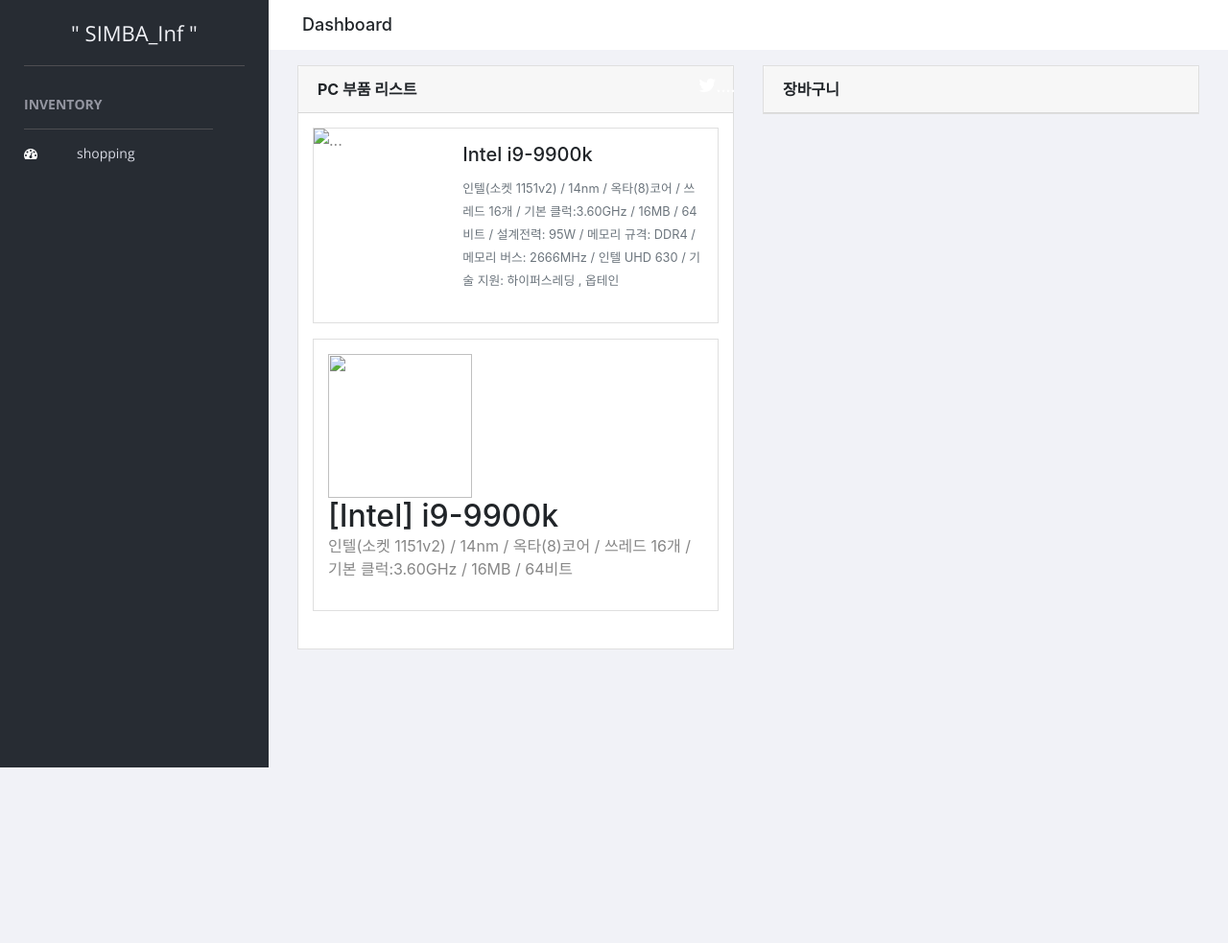
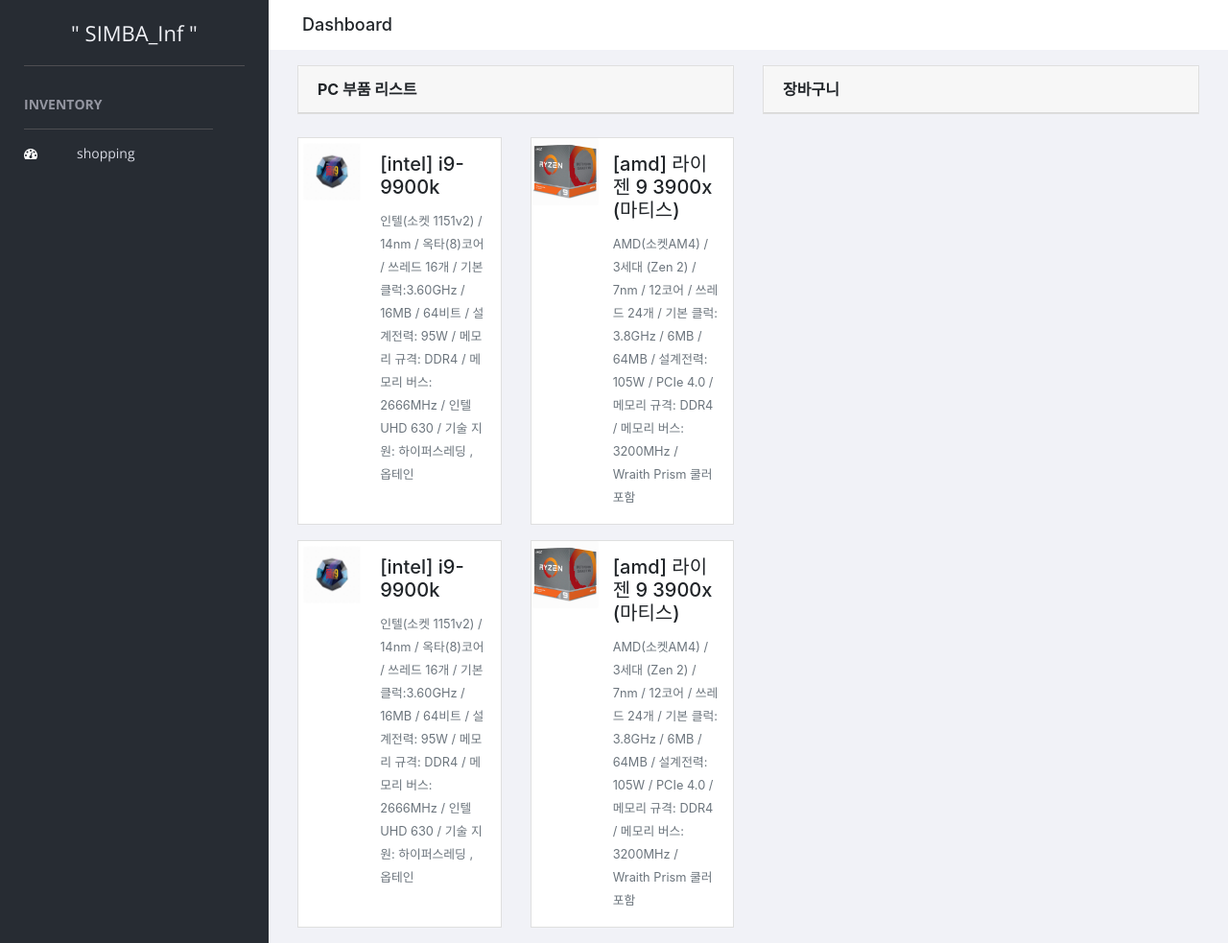
Before and after one commit to chonkkoma/chonkkoma, a plain HTML site: page index.html in a window 1280 px wide. Shown: the whole page at 96% size. Before the commit the page ends 800 px from the top, so only its background shows below. Drawn offline with nearby package versions, Linux system fonts and the light colour scheme; files that its build step writes are made by us from their sources.

Commit message:
20200114

```diff
--- a/index.html
+++ b/index.html
@@ -7,22 +7,22 @@
     <link rel="apple-touch-icon" href="apple-icon.png">
     <link rel="shortcut icon" href="favicon.ico">
 
-    <link rel="stylesheet" href="bootstrap.min.css">
-    <link rel="stylesheet" href="font-awesome.min.css">
-    <link rel="stylesheet" href="themify-icons.css">
-    <link rel="stylesheet" href="flag-icon.min.css">
-    <link rel="stylesheet" href="cs-skin-elastic.css">
-    <link rel="stylesheet" href="jqvmap.min.css">
+    <link rel="stylesheet" href="css/bootstrap.min.css">
+    <link rel="stylesheet" href="css/font-awesome.min.css">
+    <link rel="stylesheet" href="css/themify-icons.css">
+    <link rel="stylesheet" href="css/flag-icon.min.css">
+    <link rel="stylesheet" href="css/cs-skin-elastic.css">
+    <link rel="stylesheet" href="css/jqvmap.min.css">
 
 
-    <link rel="stylesheet" href="style.css">
+    <link rel="stylesheet" href="css/style.css">
 
     <link href='https://fonts.googleapis.com/css?family=Open+Sans:400,600,700,800' rel='stylesheet' type='text/css'>
 
-	<script src="jquery.min.js"></script>
-    <script src="popper.min.js"></script>
-    <script src="bootstrap.min.js"></script>
-    <script src="main.js"></script>
+	<script src="scripts/thirdparty/jquery.min.js"></script>
+    <script src="scripts/thirdparty/popper.min.js"></script>
+    <script src="scripts/thirdparty/bootstrap.min.js"></script>
+    <script src="scripts/thirdparty/main.js"></script>
 
 </head>
 <body>
@@ -71,36 +71,71 @@
 					<div class="card-header">
 						<strong>PC 부품 리스트 </strong>
 					</div>
-					<div class="card-body">
-						<div class="corner-ribon blue-ribon">
-							<i class="fa fa-twitter">....</i>
-						</div>
-						<div class="card mb-3" style="max-width:540px;">
+
+
+				</div><!-- /# card -->
+        <div class="card-deck">
+        <div class="card mb-3" style="max-width: 540px;">
           <div class="row no-gutters">
             <div class="col-md-4">
-							<a href="http://prod.danawa.com/info/?pcode=6515580&keyword=9900k&cate=112747"> <img src="i9-9900k.jpg" alt="..."></a>
+              <a href="http://prod.danawa.com/info/?pcode=6515580&keyword=9900k&cate=112747"><img src="images/i9-9900k.jpg" class="card-img" alt="..."></a>
             </div>
               <div class="col-md-8">
                 <div class="card-body">
-									<h5 class="card-title"> Intel i9-9900k</h5>
-									<p class="card-text"><small class="text-muted"> 인텔(소켓 1151v2) / 14nm / 옥타(8)코어 / 쓰레드 16개 / 기본 클럭:3.60GHz / 16MB / 64비트 / 설계전력: 95W / 메모리 규격: DDR4 / 메모리 버스: 2666MHz / 인텔 UHD 630 / 기술 지원: 하이퍼스레딩 , 옵테인</small></p>
-									<p></p>
+                  <h5 class="card-title">[intel] i9-9900k</h5>
+                    <p class="card-text"><small class="text-muted">인텔(소켓 1151v2) / 14nm / 옥타(8)코어 / 쓰레드 16개 / 기본 클럭:3.60GHz / 16MB / 64비트 / 설계전력: 95W / 메모리 규격: DDR4 / 메모리 버스: 2666MHz / 인텔 UHD 630 / 기술 지원: 하이퍼스레딩 , 옵테인</small></p>
                 </div>
               </div>
             </div>
           </div>
-							<div class="card">
+
+          <div class="card mb-3" style="max-width: 540px;">
+            <div class="row no-gutters">
+              <div class="col-md-4">
+                <a href="http://prod.danawa.com/info/?pcode=8457111"><img src="images/3900x.jpg" class="card-img" alt="..."></a>
+              </div>
+                <div class="col-md-8">
                   <div class="card-body">
-
-							<a href="http://prod.danawa.com/info/?pcode=6515580&keyword=9900k&cate=112747"> <img src="i9-9900k.jpg" width="150px" height="150px"></a>
-							<h2> [Intel] i9-9900k </h2>
-							<p>인텔(소켓 1151v2) / 14nm / 옥타(8)코어 / 쓰레드 16개 / 기본 클럭:3.60GHz / 16MB / 64비트</p>
-
+                    <h5 class="card-title">[amd] 라이젠 9 3900x (마티스) </h5>
+                      <p class="card-text"><small class="text-muted">AMD(소켓AM4) / 3세대 (Zen 2) / 7nm / 12코어 / 쓰레드 24개 / 기본 클럭: 3.8GHz / 6MB / 64MB / 설계전력: 105W / PCIe 4.0 / 메모리 규격: DDR4 / 메모리 버스: 3200MHz / Wraith Prism 쿨러 포함</small></p>
+                  </div>
+                </div>
               </div>
             </div>
           </div>
 
-				</div><!-- /# card -->
+      <div class="card-deck">
+        <div class="card mb-3" style="max-width: 540px;">
+          <div class="row no-gutters">
+            <div class="col-md-4">
+              <a href="http://prod.danawa.com/info/?pcode=6515580&keyword=9900k&cate=112747"><img src="images/i9-9900k.jpg" class="card-img" alt="..."></a>
+            </div>
+              <div class="col-md-8">
+                <div class="card-body">
+                  <h5 class="card-title">[intel] i9-9900k</h5>
+                    <p class="card-text"><small class="text-muted">인텔(소켓 1151v2) / 14nm / 옥타(8)코어 / 쓰레드 16개 / 기본 클럭:3.60GHz / 16MB / 64비트 / 설계전력: 95W / 메모리 규격: DDR4 / 메모리 버스: 2666MHz / 인텔 UHD 630 / 기술 지원: 하이퍼스레딩 , 옵테인</small></p>
+                </div>
+              </div>
+            </div>
+          </div>
+
+          <div class="card mb-3" style="max-width: 540px;">
+            <div class="row no-gutters">
+              <div class="col-md-4">
+                <a href="http://prod.danawa.com/info/?pcode=8457111"><img src="images/3900x.jpg" class="card-img" alt="..."></a>
+              </div>
+                <div class="col-md-8">
+                  <div class="card-body">
+                    <h5 class="card-title">[amd] 라이젠 9 3900x (마티스) </h5>
+                      <p class="card-text"><small class="text-muted">AMD(소켓AM4) / 3세대 (Zen 2) / 7nm / 12코어 / 쓰레드 24개 / 기본 클럭: 3.8GHz / 6MB / 64MB / 설계전력: 105W / PCIe 4.0 / 메모리 규격: DDR4 / 메모리 버스: 3200MHz / Wraith Prism 쿨러 포함</small></p>
+                  </div>
+                </div>
+              </div>
+            </div>
+      </div>
+
+
+
 
 			</div>
 
```
Also changed, not shown: images/3900x.jpg (added). Lines whose indentation alone changed are shown as unchanged.
